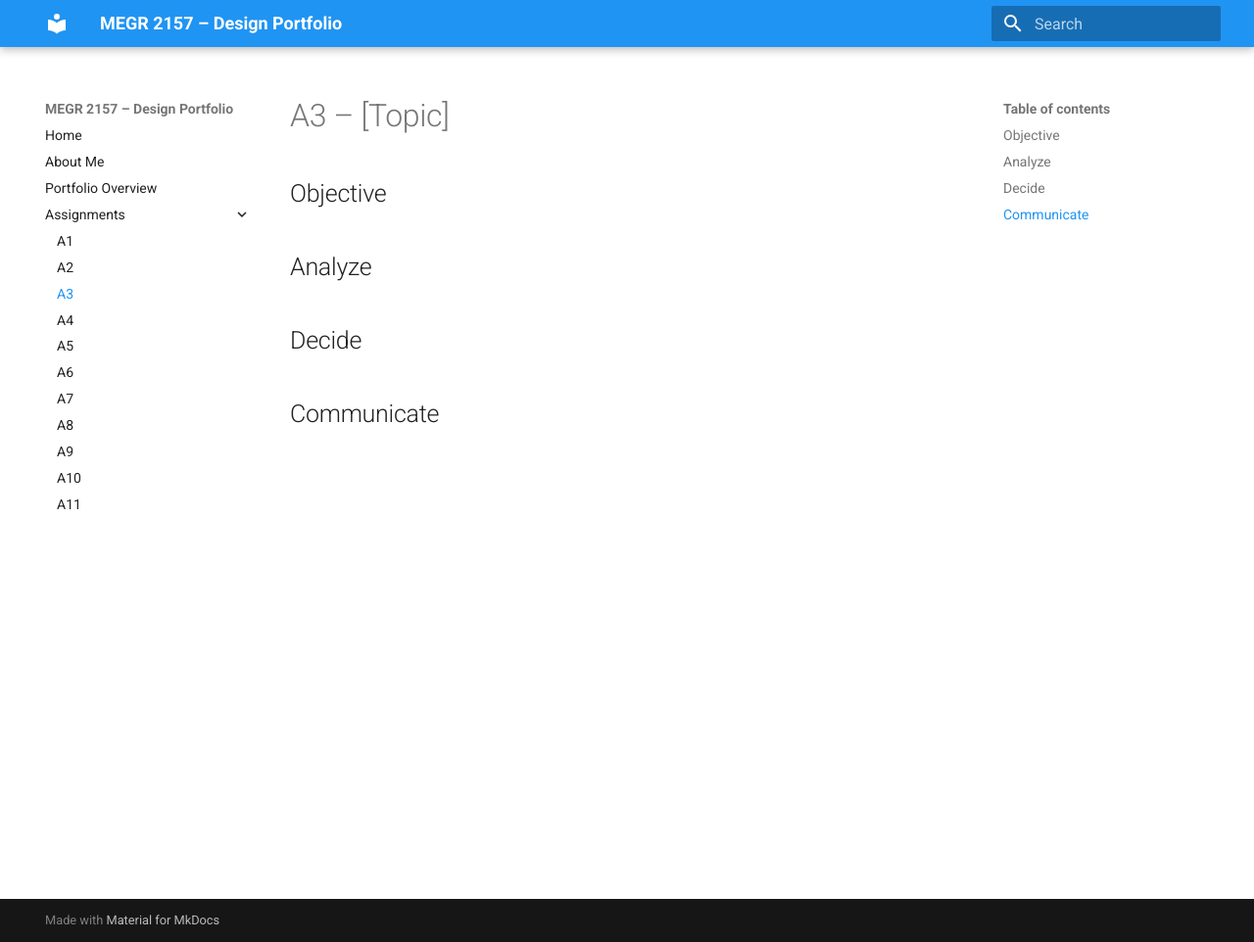
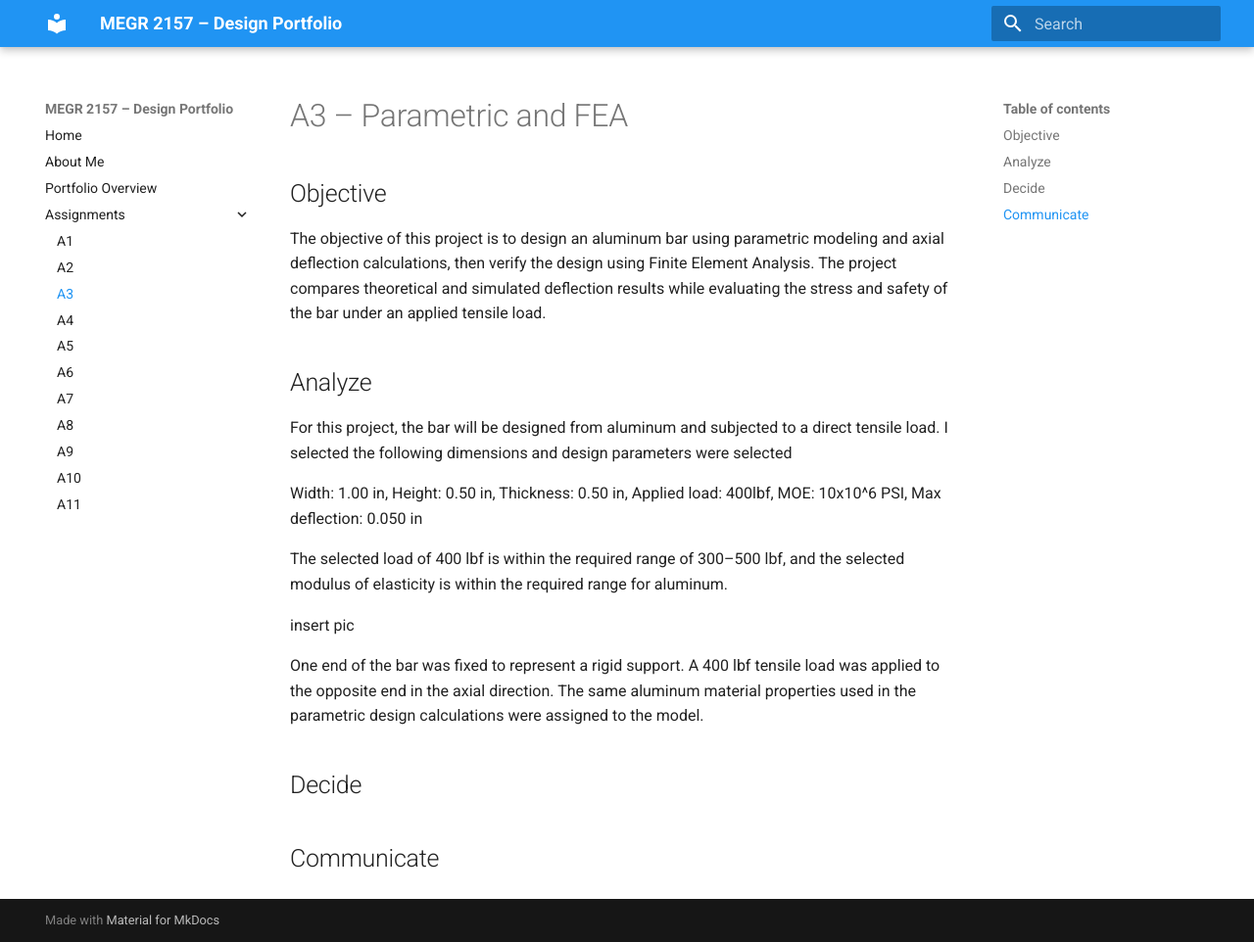
Before and after one commit to Grady-St/portfolio1, an MkDocs documentation site: the page built from docs/assignments/A03/index.md, in a window 1280 px wide and 962 px high. Shown: the whole window at 98% size. Built offline with MkDocs 1.6.1 and Material for MkDocs 9.7.7, drawn with Linux system fonts in a browser that asks for light colours.

Commit message:
Revise A3 project details and objectives
Updated project topic and added detailed objectives and analysis for the aluminum bar design using parametric modeling and FEA.

```diff
--- a/docs/assignments/A03/index.md
+++ b/docs/assignments/A03/index.md
@@ -1,10 +1,23 @@
-# A3 – [Topic]
+# A3 – Parametric and FEA
 
 ## Objective
-
+The objective of this project is to design an aluminum bar using parametric modeling and axial deflection calculations, then verify the design using Finite Element Analysis. The project compares theoretical and simulated deflection results while evaluating the stress and safety of the bar under an applied tensile load.
 
 ## Analyze
+For this project, the bar will be designed from aluminum and subjected to a direct tensile load. I selected the  following dimensions and design parameters were selected
 
+Width: 1.00 in,
+Height: 0.50 in,
+Thickness: 0.50 in,
+Applied load: 400lbf,
+MOE: 10x10^6 PSI,
+Max deflection: 0.050 in
+
+The selected load of 400 lbf is within the required range of 300–500 lbf, and the selected modulus of elasticity is within the required range for aluminum.
+
+insert pic
+
+One end of the bar was fixed to represent a rigid support. A 400 lbf tensile load was applied to the opposite end in the axial direction. The same aluminum material properties used in the parametric design calculations were assigned to the model.
 
 ## Decide
 
```
